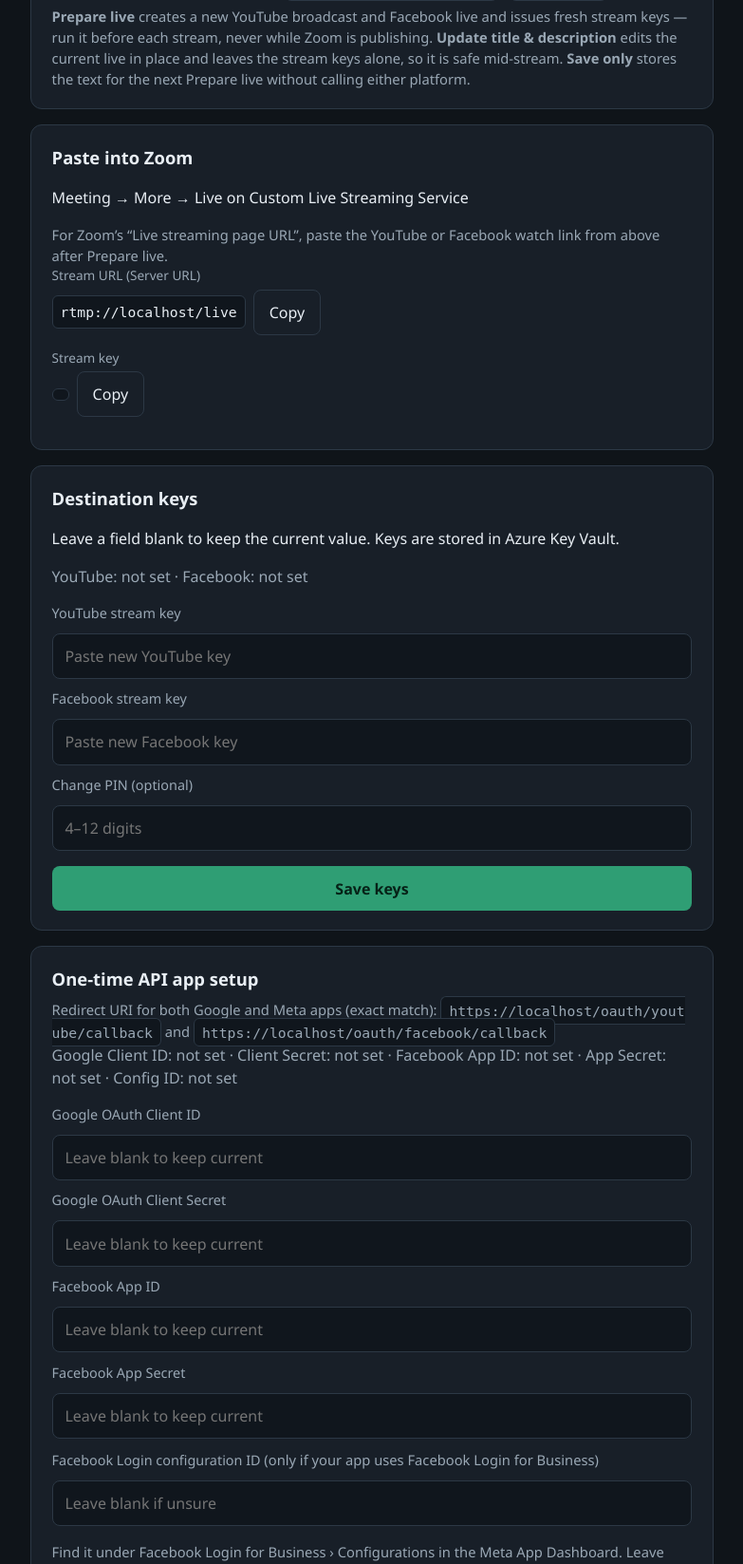
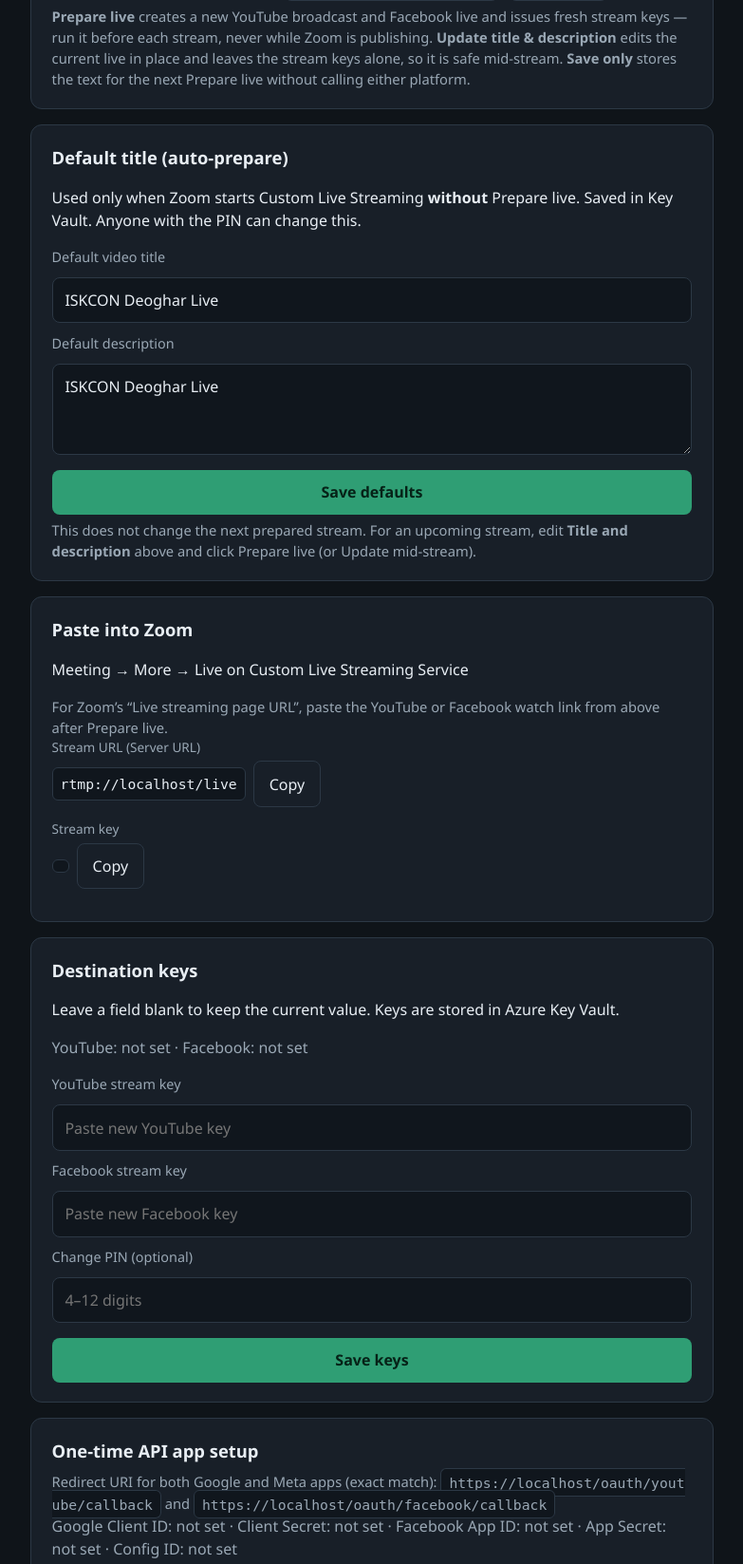
Before and after one commit to sundaragopesvaradas-jps/MultiStreamCustom, a Flask app: page / in a window 1280 px wide. Shown: the part 1305-2952 px from the top of the page at 95% size, without its empty margins (248-1031 px from the left). Run offline with Flask 3, Linux system fonts and the light colour scheme; the visitor is signed in with stand-in values (Sample User, id 1); data that the repository does not hold is empty; some libraries are stand-ins or nearby versions.

Commit message:
Add UI section for auto-prepare default title and description
Store default-stream-title / default-stream-description in Key Vault so
operators can change the text used when Zoom starts without Prepare live,
instead of relying only on a hardcoded fallback.

```diff
--- a/ui/app.py
+++ b/ui/app.py
@@ -514,8 +514,9 @@ def index():
     zoom_server = f"rtmp://{host}/live"
     enabled = read_enabled()
     oauth = platforms.oauth_configured(get_secret)
-    title = get_secret_optional("stream-title") or platforms.DEFAULT_LIVE_TITLE
-    description = get_secret_optional("stream-description") or platforms.DEFAULT_LIVE_DESCRIPTION
+    default_title, default_description = platforms.default_live_metadata(get_secret)
+    title = get_secret_optional("stream-title") or default_title
+    description = get_secret_optional("stream-description") or default_description
     yt_watch = get_secret_optional("youtube-watch-url") or ""
     fb_watch = get_secret_optional("facebook-watch-url") or ""
     fb_page = get_secret_optional("facebook-page-name") or ""
@@ -548,7 +549,8 @@ def index():
         oauth=oauth,
         stream_title=title,
         stream_description=description,
-        default_live_title=platforms.DEFAULT_LIVE_TITLE,
+        default_live_title=default_title,
+        default_live_description=default_description,
         youtube_watch_url=yt_watch,
         facebook_watch_url=fb_watch,
         facebook_page_name=fb_page,
@@ -653,6 +655,24 @@ def save_metadata():
         flash("Title and description saved.", "ok")
     except Exception as exc:  # noqa: BLE001
         flash(f"Could not save metadata: {exc}", "error")
+    return redirect(url_for("index"))
+
+
+@app.post("/defaults")
+@login_required
+def save_defaults():
+    """Defaults used when Zoom goes live without Prepare live."""
+    title = request.form.get("default_title", "").strip()
+    description = request.form.get("default_description", "").strip()
+    if not title:
+        flash("Default title is required.", "error")
+        return redirect(url_for("index"))
+    try:
+        set_secret("default-stream-title", title)
+        set_secret("default-stream-description", description or title)
+        flash("Default title and description saved for auto-prepare.", "ok")
+    except Exception as exc:  # noqa: BLE001
+        flash(f"Could not save defaults: {exc}", "error")
     return redirect(url_for("index"))
 
 
--- a/ui/platforms.py
+++ b/ui/platforms.py
@@ -21,9 +21,18 @@ SetSecret = Callable[[str, str], None]
 GetOptional = Callable[[str], str | None]
 
 # Shown in the UI form when nothing has been saved yet, and used by
-# auto-prepare when Zoom goes live without a fresh Prepare live.
+# auto-prepare when Zoom goes live without a fresh Prepare live — unless
+# Key Vault secrets default-stream-title / default-stream-description are set.
 DEFAULT_LIVE_TITLE = "ISKCON Deoghar Live"
 DEFAULT_LIVE_DESCRIPTION = "ISKCON Deoghar Live"
+
+
+def default_live_metadata(get_secret: GetSecret) -> tuple[str, str]:
+    """Title/description used when Zoom starts without Prepare live."""
+    title = get_optional(get_secret, "default-stream-title") or DEFAULT_LIVE_TITLE
+    description = get_optional(get_secret, "default-stream-description") or DEFAULT_LIVE_DESCRIPTION
+    return title.strip() or DEFAULT_LIVE_TITLE, description.strip() or DEFAULT_LIVE_DESCRIPTION
+
 
 # YouTube lifeCycleStatus values that still accept an RTMP push.
 _YT_ACCEPTING = frozenset({"ready", "testing", "live"})
--- a/ui/templates/index.html
+++ b/ui/templates/index.html
@@ -164,6 +164,39 @@
       {% endif %}
     </section>
 
+    <section aria-labelledby="defaults-heading">
+      <h2 id="defaults-heading">Default title (auto-prepare)</h2>
+      <p>
+        Used only when Zoom starts Custom Live Streaming <strong>without</strong> Prepare live.
+        Saved in Key Vault. Anyone with the PIN can change this.
+      </p>
+      <form method="post" action="{{ url_for('save_defaults') }}" class="card-form">
+        <input type="hidden" name="csrf_token" value="{{ csrf_token() }}">
+        <label for="default_title">Default video title</label>
+        <input
+          id="default_title"
+          name="default_title"
+          type="text"
+          required
+          maxlength="100"
+          value="{{ default_live_title }}"
+          autocomplete="off"
+        >
+        <label for="default_description">Default description</label>
+        <textarea
+          id="default_description"
+          name="default_description"
+          rows="3"
+          maxlength="5000"
+        >{{ default_live_description }}</textarea>
+        <button type="submit">Save defaults</button>
+      </form>
+      <p class="hint">
+        This does not change the next prepared stream. For an upcoming stream, edit
+        <strong>Title and description</strong> above and click Prepare live (or Update mid-stream).
+      </p>
+    </section>
+
     <section aria-labelledby="zoom-heading">
       <h2 id="zoom-heading">Paste into Zoom</h2>
       <p>Meeting → More → Live on Custom Live Streaming Service</p>
```
Also changed, not shown: docs/OAUTH_SETUP.md (+3 -1 lines), vm/auto-prepare-live.py (+6 -3 lines).
